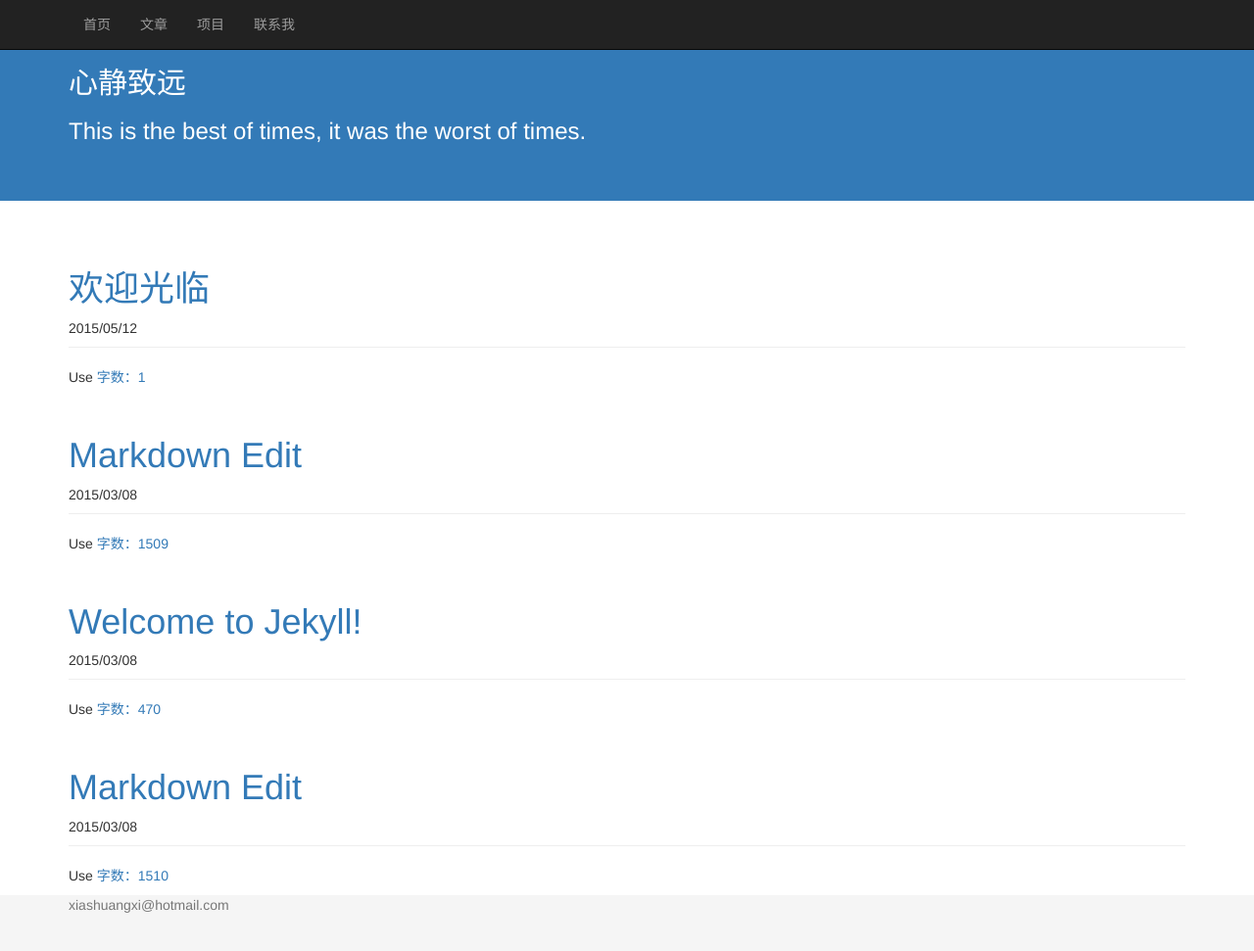
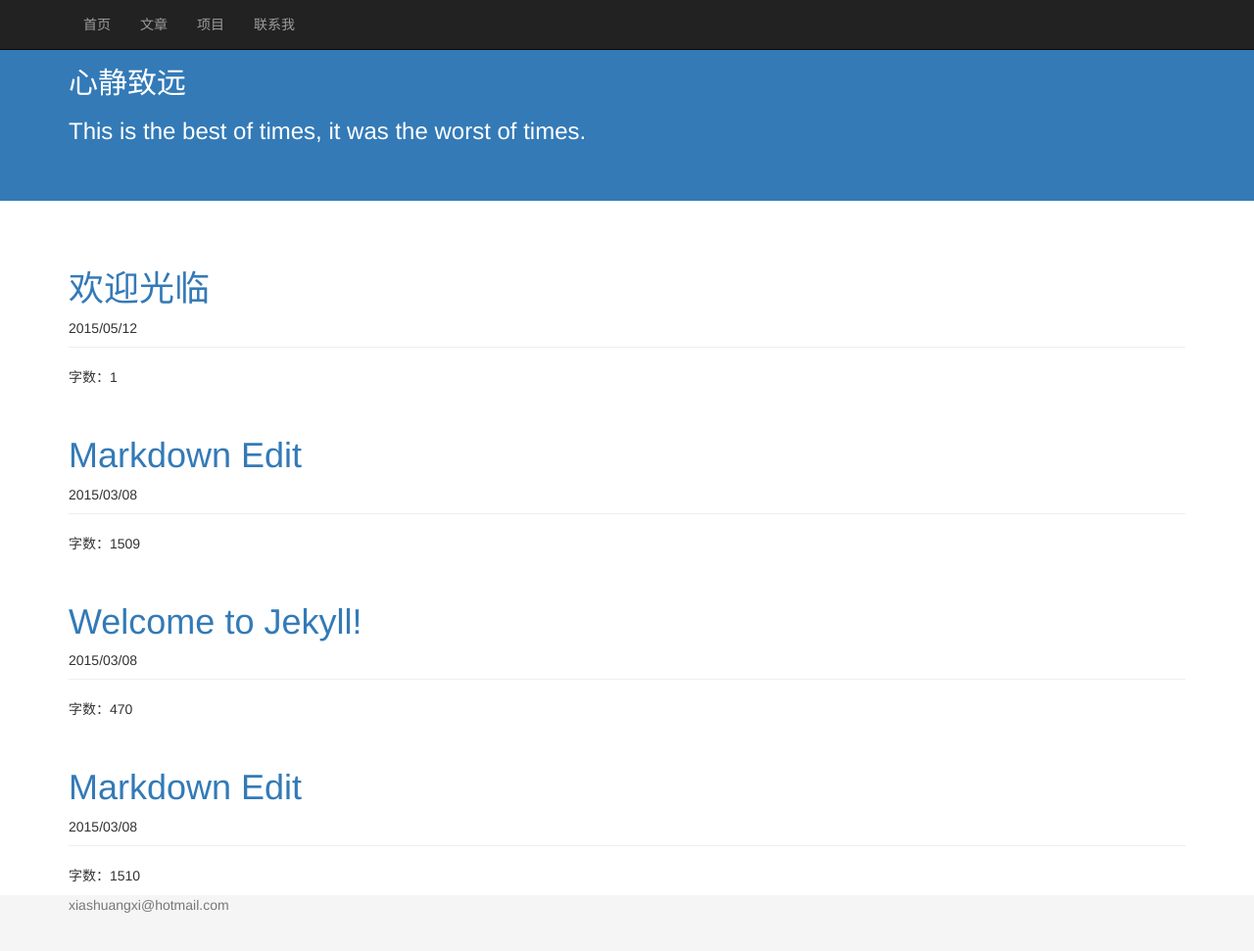
Before and after one commit to jinchangle/xiashuangxi.github.io, a Jekyll site: the page built from index.html, in a window 1280 px wide and 974 px high. Shown: the top 971 px of the window at 98% size. Built offline with Jekyll 4.4.1, drawn with Linux system fonts in a browser that asks for light colours; nearby versions of some CDN libraries; the list of posts is cut into pages by our own code.

Commit message:
Please enter the commit message for your changes. Lines starting  with '' will be ignored, and an empty message aborts the commit.  On branch master  Your branch is up-to-date with 'origin/master'.
 Changes to be committed:
	modified:   _layouts/default.html

```diff
--- a/_layouts/default.html
+++ b/_layouts/default.html
@@ -13,7 +13,7 @@
             </a>{{ post.date| date:"%Y/%m/%d" }}
         </div>
         <p id='page.content' class="lead"></p>
-        <p>Use <a href="../sticky-footer-navbar">字数：{{ post.content | number_of_words }}</p>
+        <p>字数：{{ post.content | number_of_words }}</p>
     </div>
 {% endfor %}
 <div class="container">
```
